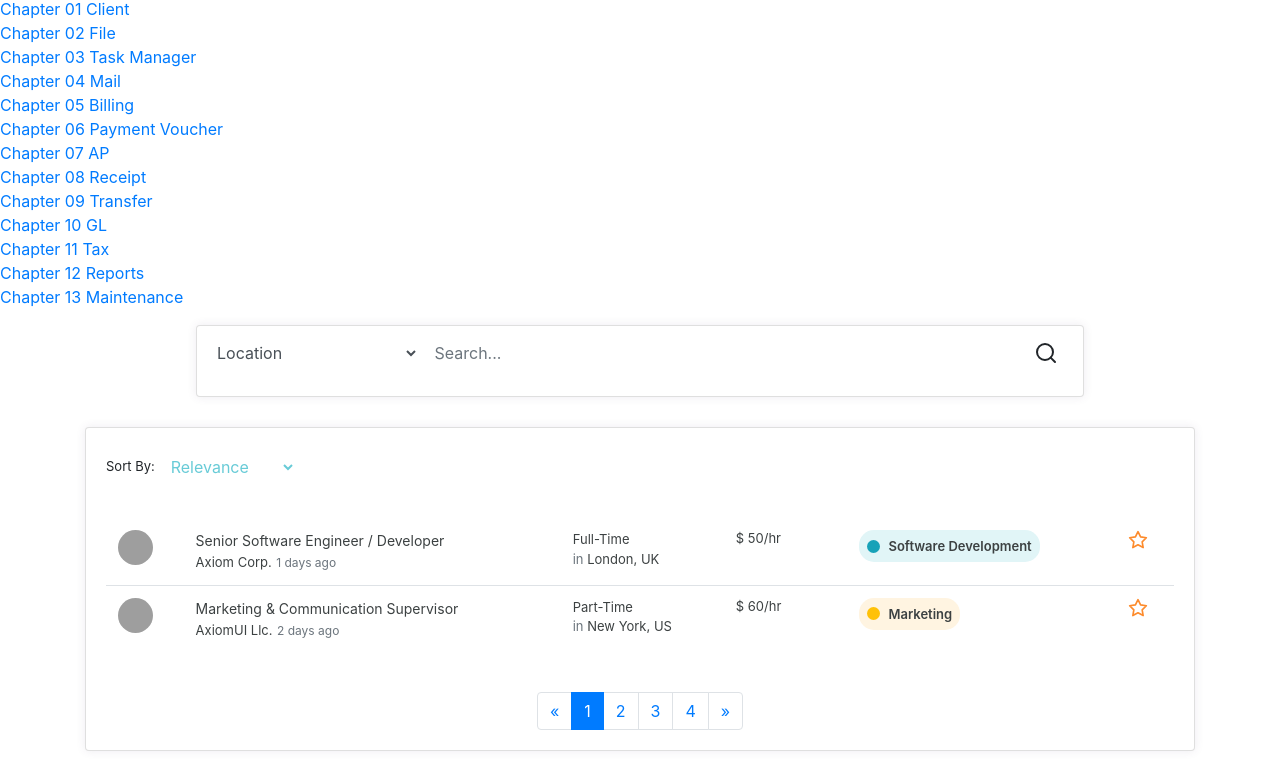
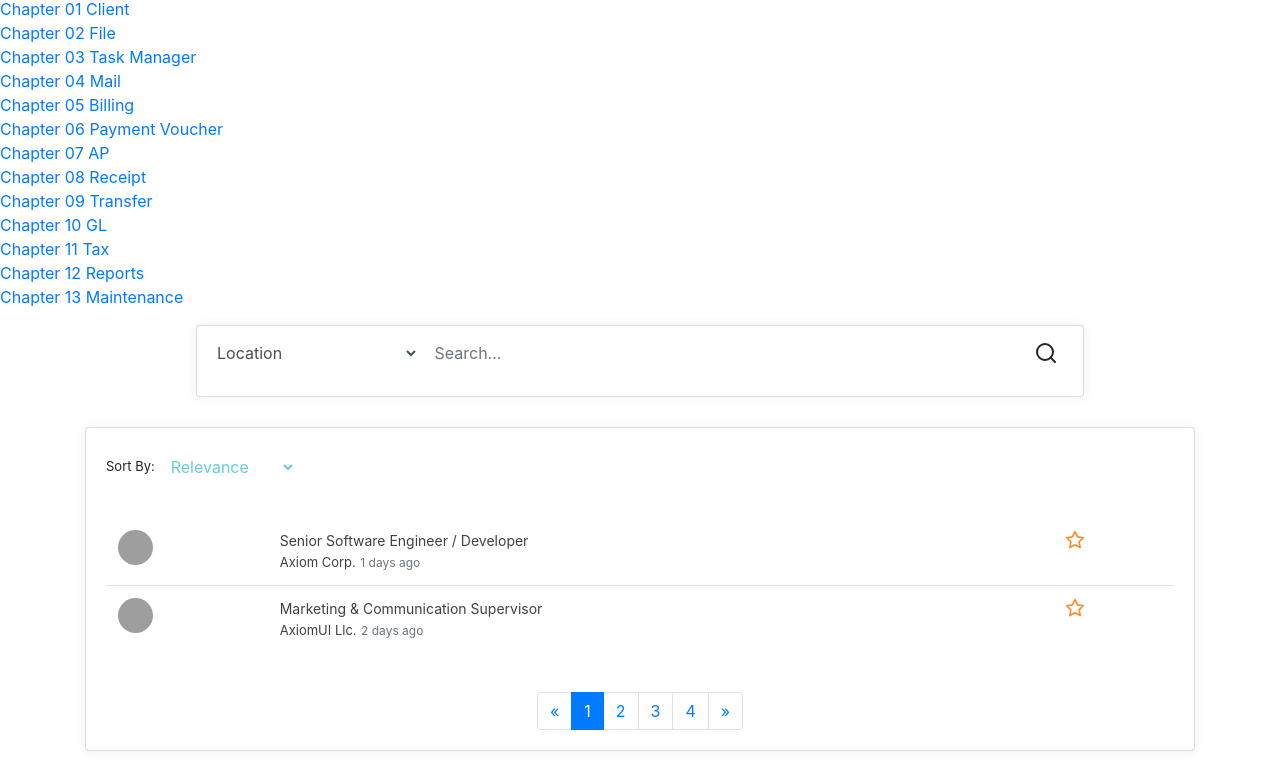
Before and after one commit to B1ockchainEngineer/EasyPro_Soft, a plain HTML site: page main.html in a window 1280 px wide. Shown: the part 83-864 px from the top of the page. Drawn offline with nearby package versions, Linux system fonts and the light colour scheme; grey boxes are pictures that could not be loaded.

Commit message:
Update main.html

```diff
--- a/main.html
+++ b/main.html
@@ -5,9 +5,14 @@
     <meta name="viewport" content="width=device-width, initial-scale=1">
     <meta http-equiv="Content-Type" content="text/html; charset=utf-8">
     <link rel="stylesheet" href="style.css">
-    <link rel="stylesheet" href="https://cdn.jsdelivr.net/npm/bootstrap@4.6.2/dist/css/bootstrap.min.css" integrity="sha384-xOolHFLEh07PJGoPkLv1IbcEPTNtaed2xpHsD9ESMhqIYd0nLMwNLD69Npy4HI+N" crossorigin="anonymous">
-    <script src="https://cdn.jsdelivr.net/npm/jquery@3.5.1/dist/jquery.slim.min.js" integrity="sha384-DfXdz2htPH0lsSSs5nCTpuj/zy4C+OGpamoFVy38MVBnE+IbbVYUew+OrCXaRkfj" crossorigin="anonymous"></script>
-<script src="https://cdn.jsdelivr.net/npm/bootstrap@4.6.2/dist/js/bootstrap.bundle.min.js" integrity="sha384-Fy6S3B9q64WdZWQUiU+q4/2Lc9npb8tCaSX9FK7E8HnRr0Jz8D6OP9dO5Vg3Q9ct" crossorigin="anonymous"></script>
+    <link rel="stylesheet" href="https://cdn.jsdelivr.net/npm/bootstrap@4.6.2/dist/css/bootstrap.min.css"
+        integrity="sha384-xOolHFLEh07PJGoPkLv1IbcEPTNtaed2xpHsD9ESMhqIYd0nLMwNLD69Npy4HI+N" crossorigin="anonymous">
+    <script src="https://cdn.jsdelivr.net/npm/jquery@3.5.1/dist/jquery.slim.min.js"
+        integrity="sha384-DfXdz2htPH0lsSSs5nCTpuj/zy4C+OGpamoFVy38MVBnE+IbbVYUew+OrCXaRkfj"
+        crossorigin="anonymous"></script>
+    <script src="https://cdn.jsdelivr.net/npm/bootstrap@4.6.2/dist/js/bootstrap.bundle.min.js"
+        integrity="sha384-Fy6S3B9q64WdZWQUiU+q4/2Lc9npb8tCaSX9FK7E8HnRr0Jz8D6OP9dO5Vg3Q9ct"
+        crossorigin="anonymous"></script>
 </head>
 
 <body>
@@ -171,23 +176,7 @@
                                                                         ago</span></p>
                                                             </div>
                                                         </td>
-                                                        <td>
-                                                            <div class="widget-26-job-info">
-                                                                <p class="type m-0">Full-Time</p>
-                                                                <p class="text-muted m-0">in <span
-                                                                        class="location">London, UK</span></p>
-                                                            </div>
-                                                        </td>
-                                                        <td>
-                                                            <div class="widget-26-job-salary">$ 50/hr</div>
-                                                        </td>
-                                                        <td>
-                                                            <div
-                                                                class="widget-26-job-category indicator-wrap bg-soft-base">
-                                                                <i class="indicator bg-info"></i>
-                                                                <span>Software Development</span>
-                                                            </div>
-                                                        </td>
+
                                                         <td>
                                                             <div class="widget-26-job-starred">
                                                                 <a href="#">
@@ -219,23 +208,7 @@
                                                                         ago</span></p>
                                                             </div>
                                                         </td>
-                                                        <td>
-                                                            <div class="widget-26-job-info">
-                                                                <p class="type m-0">Part-Time</p>
-                                                                <p class="text-muted m-0">in <span class="location">New
-                                                                        York, US</span></p>
-                                                            </div>
-                                                        </td>
-                                                        <td>
-                                                            <div class="widget-26-job-salary">$ 60/hr</div>
-                                                        </td>
-                                                        <td>
-                                                            <div
-                                                                class="widget-26-job-category indicator-wrap bg-soft-warning">
-                                                                <i class="indicator bg-warning"></i>
-                                                                <span>Marketing</span>
-                                                            </div>
-                                                        </td>
+
                                                         <td>
                                                             <div class="widget-26-job-starred">
                                                                 <a href="#">
```
